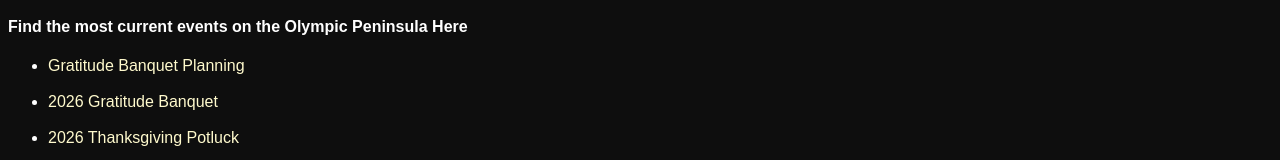
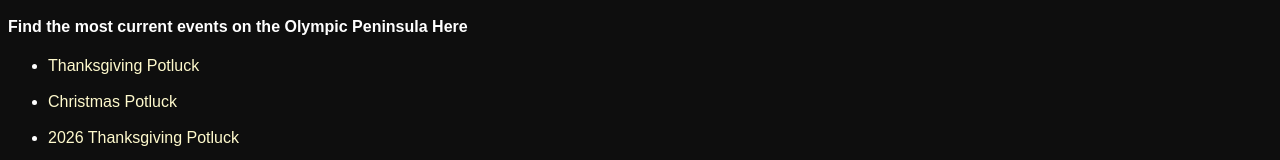
Before and after one commit to District56/website, a plain HTML site: page flyers.html in a window 1280 px wide. Shown: the part 325-485 px from the top of the page. Drawn offline with Linux system fonts and the light colour scheme.

Commit message:
Update flyers.html

```diff
--- a/flyers.html
+++ b/flyers.html
@@ -23,9 +23,9 @@ Port Ludlow, Quilcene, Brinnon, & Coyle<h3>
 
   <h4>Find the most current events on the Olympic Peninsula Here</h4>
   <ul>
-  <li><a href="Planning.pdf">Gratitude Banquet Planning</a></li>
+  <li><a href="ThanksgivingPotluck26.pdf">Thanksgiving Potluck </a></li>
   <br>
-  <li><a href="2026 Banquet.pdf">2026 Gratitude Banquet</a></li>
+  <li><a href="ChristmasPotluck26.pdf">Christmas Potluck</a></li>
   <br>
   <li><a href="ThanksgivingPotluck26.pdf">2026 Thanksgiving Potluck</a></li>
   <br>
```
